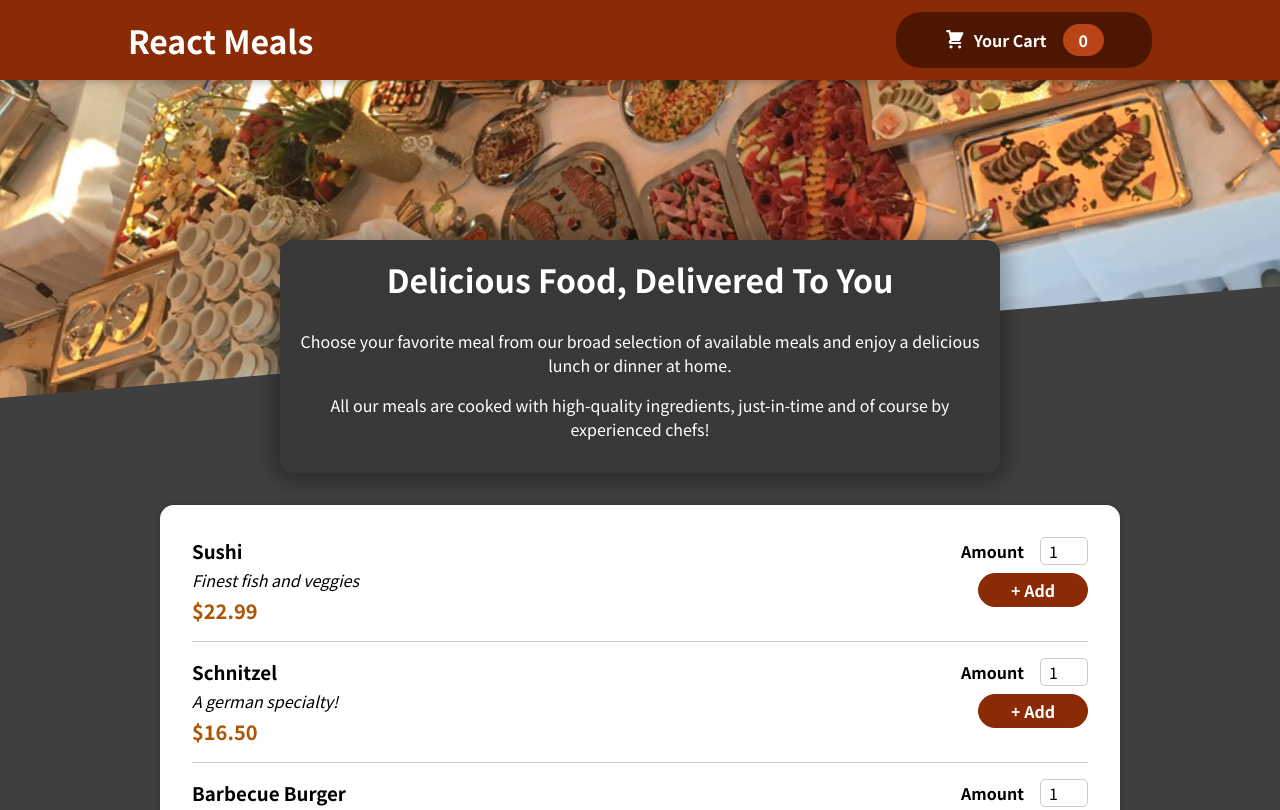
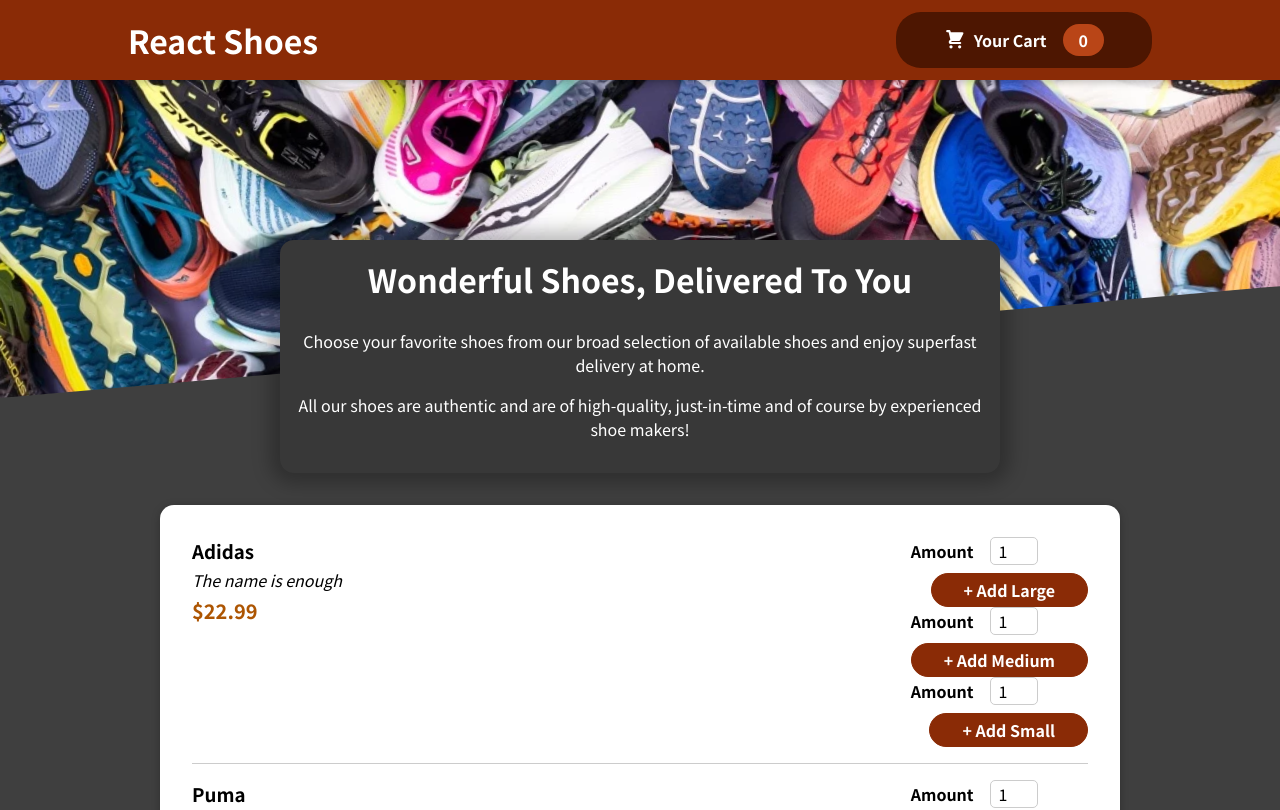
Before and after one commit to priyankasewaiwar/AssignmentResturantSite, a React (Create React App) app: page / in a window 1280 px wide. Shown: the top 810 px of the page. Built offline with nearby package versions, Linux system fonts and the light colour scheme.

Commit message:
New Commit with shoe changes

```diff
--- a/src/components/Layout/Header.js
+++ b/src/components/Layout/Header.js
@@ -1,6 +1,6 @@
 
 import { Fragment } from "react";
-import mealsImage from '../../assets/meals.jpg';
+import shoesImage from '../../assets/shoes.jpg';
 import classes from './Header.module.css';
 import HeaderCartButton from "./HeaderCartButton";
 
@@ -8,11 +8,11 @@ const Header = props =>{
 
     return <Fragment>
         <header className={classes.header}>
-            <h1>React Meals</h1>
+            <h1>React Shoes</h1>
             <HeaderCartButton onClick={props.onShowCart} />
         </header>
         <div className={classes['main-image']}>
-            <img src={mealsImage} alt='A table full of Delicious Food' />
+            <img src={shoesImage} alt='A rack full of Wonderful Shoes' />
         </div>
 
     </Fragment>
--- a/src/components/Meals/AvailableMeals.js
+++ b/src/components/Meals/AvailableMeals.js
@@ -5,26 +5,26 @@ import classes from './AvailableMeals.module.css';
 const DUMMY_MEALS = [
   {
     id: 'm1',
-    name: 'Sushi',
-    description: 'Finest fish and veggies',
+    name: 'Adidas',
+    description: 'The name is enough',
     price: 22.99,
   },
   {
     id: 'm2',
-    name: 'Schnitzel',
+    name: 'Puma',
     description: 'A german specialty!',
     price: 16.5,
   },
   {
     id: 'm3',
-    name: 'Barbecue Burger',
-    description: 'American, raw, meaty',
+    name: 'Bata',
+    description: 'Authetic brand at your service',
     price: 12.99,
   },
   {
     id: 'm4',
-    name: 'Green Bowl',
-    description: 'Healthy...and green...',
+    name: 'Nike',
+    description: 'Comfort with luxury',
     price: 18.99,
   },
 ];
--- a/src/components/Meals/MealItem/MealItemForm.js
+++ b/src/components/Meals/MealItem/MealItemForm.js
@@ -15,7 +15,34 @@ const MealItemForm = (props) => {
           defaultValue: '1',
         }}
       />
-      <button>+ Add</button>
+      <button>+ Add Large</button>
+
+      <Input
+        label='Amount'
+        input={{
+          id: 'amount_' + props.id,
+          type: 'number',
+          min: '1',
+          max: '5',
+          step: '1',
+          defaultValue: '1',
+        }}
+      />
+      <button>+ Add Medium</button>
+
+      <Input
+        label='Amount'
+        input={{
+          id: 'amount_' + props.id,
+          type: 'number',
+          min: '1',
+          max: '5',
+          step: '1',
+          defaultValue: '1',
+        }}
+      />
+      <button>+ Add Small</button>
+
     </form>
   );
 };
--- a/src/components/Meals/MealsSummary.js
+++ b/src/components/Meals/MealsSummary.js
@@ -3,14 +3,14 @@ import classes from './MealsSummary.module.css';
 const MealsSummary = () => {
   return (
     <section className={classes.summary}>
-      <h2>Delicious Food, Delivered To You</h2>
+      <h2>Wonderful Shoes, Delivered To You</h2>
       <p>
-        Choose your favorite meal from our broad selection of available meals
-        and enjoy a delicious lunch or dinner at home.
+        Choose your favorite shoes from our broad selection of available shoes
+        and enjoy superfast delivery at home.
       </p>
       <p>
-        All our meals are cooked with high-quality ingredients, just-in-time and
-        of course by experienced chefs!
+        All our shoes are authentic and are of high-quality, just-in-time and
+        of course by experienced shoe makers!
       </p>
     </section>
   );
```
Also changed, not shown: src/assets/shoes.jpg (added).
